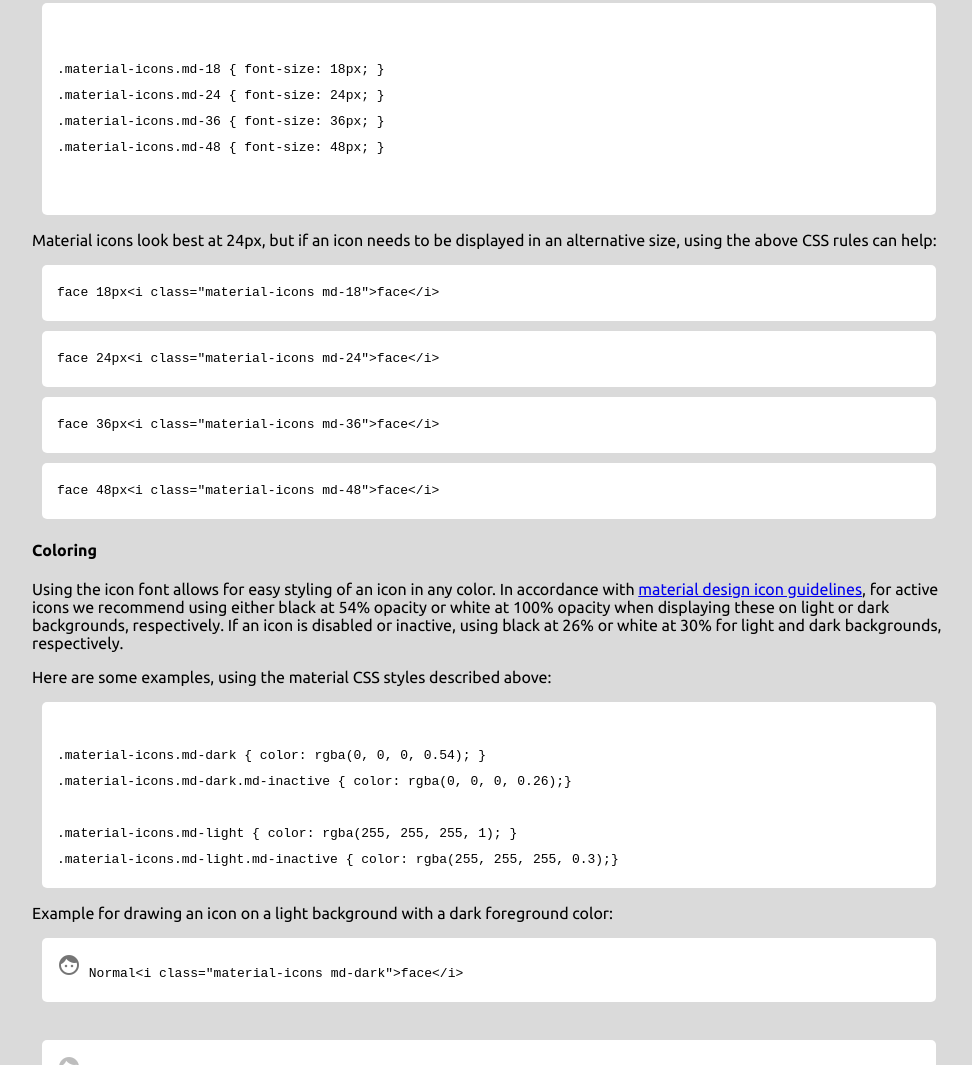
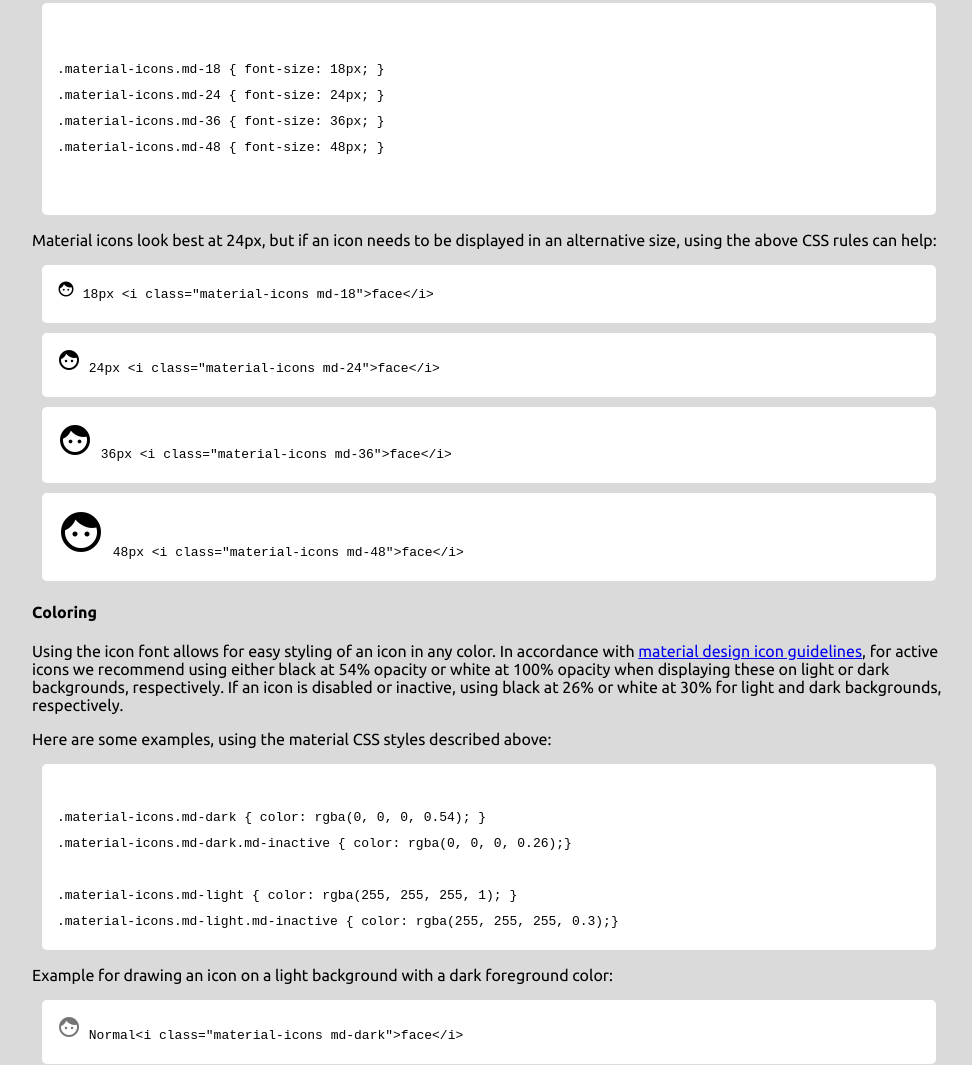
Before and after one commit to lgomie/fcc-technical-documentation, a plain HTML site: page index.html in a window 1280 px wide. Shown: the part 4684-5749 px from the top of the page, without its empty margins (306-1278 px from the left). Drawn offline with Linux system fonts and the light colour scheme.

Commit message:
Fixed sizing and styling
Fixed the sizing and styling examples.

```diff
--- a/index.html
+++ b/index.html
@@ -330,7 +330,7 @@ font-feature-settings: 'liga';
 
 /* Rules for using icons as black on a light background. */
 .material-icons.md-dark { color: rgba(0, 0, 0, 0.54); }
-.material-icons.md-dark.md-inactive { color: rgba(0, 0, 0, 0.26);
+.material-icons.md-dark.md-inactive { color: rgba(0, 0, 0, 0.26);}
 
 /* Rules for using icons as white on a dark background. */
 .material-icons.md-light { color: rgba(255, 255, 255, 1); }
@@ -365,10 +365,10 @@ font-feature-settings: 'liga';
                         the above CSS rules can help:
                     </p>
 
-                    <code>face 18px&lt;i class="material-icons md-18"&gt;face&lt;/i&gt;
-</code><code>face 24px&lt;i class="material-icons md-24"&gt;face&lt;/i&gt;</code>
-                    <code>face 36px&lt;i class="material-icons md-36"&gt;face&lt;/i&gt;</code>
-                    <code>face 48px&lt;i class="material-icons md-48"&gt;face&lt;/i&gt;</code>
+                    <code><i class="material-icons md-18">face</i> 18px &lt;i class="material-icons md-18"&gt;face&lt;/i&gt;
+</code><code><i class="material-icons md-24">face</i> 24px &lt;i class="material-icons md-24"&gt;face&lt;/i&gt;</code>
+                    <code><i class="material-icons md-36">face</i> 36px &lt;i class="material-icons md-36"&gt;face&lt;/i&gt;</code>
+                    <code><i class="material-icons md-48">face</i> 48px &lt;i class="material-icons md-48"&gt;face&lt;/i&gt;</code>
 
                     <h4>Coloring</h4>
 
--- a/styles/style.css
+++ b/styles/style.css
@@ -122,6 +122,26 @@ code {
     }
 }
 
+/* Rules for sizing the icon. */
+
+.material-icons.md-18 {
+    font-size: 18px;
+}
+
+.material-icons.md-24 {
+    font-size: 24px;
+}
+
+.material-icons.md-36 {
+    font-size: 36px;
+}
+
+.material-icons.md-48 {
+    font-size: 48px;
+}
+
+/* Rules for using icons as black on a light background. */
+
 .material-icons.md-dark {
     color: rgba(0, 0, 0, 0.54);
 }
@@ -129,6 +149,8 @@ code {
 .material-icons.md-dark.md-inactive {
     color: rgba(0, 0, 0, 0.26);
 }
+
+/* Rules for using icons as white on a dark background. */
 
 .material-icons.md-light {
     color: rgba(255, 255, 255, 1);
```
Also changed, not shown: 1 other file.
